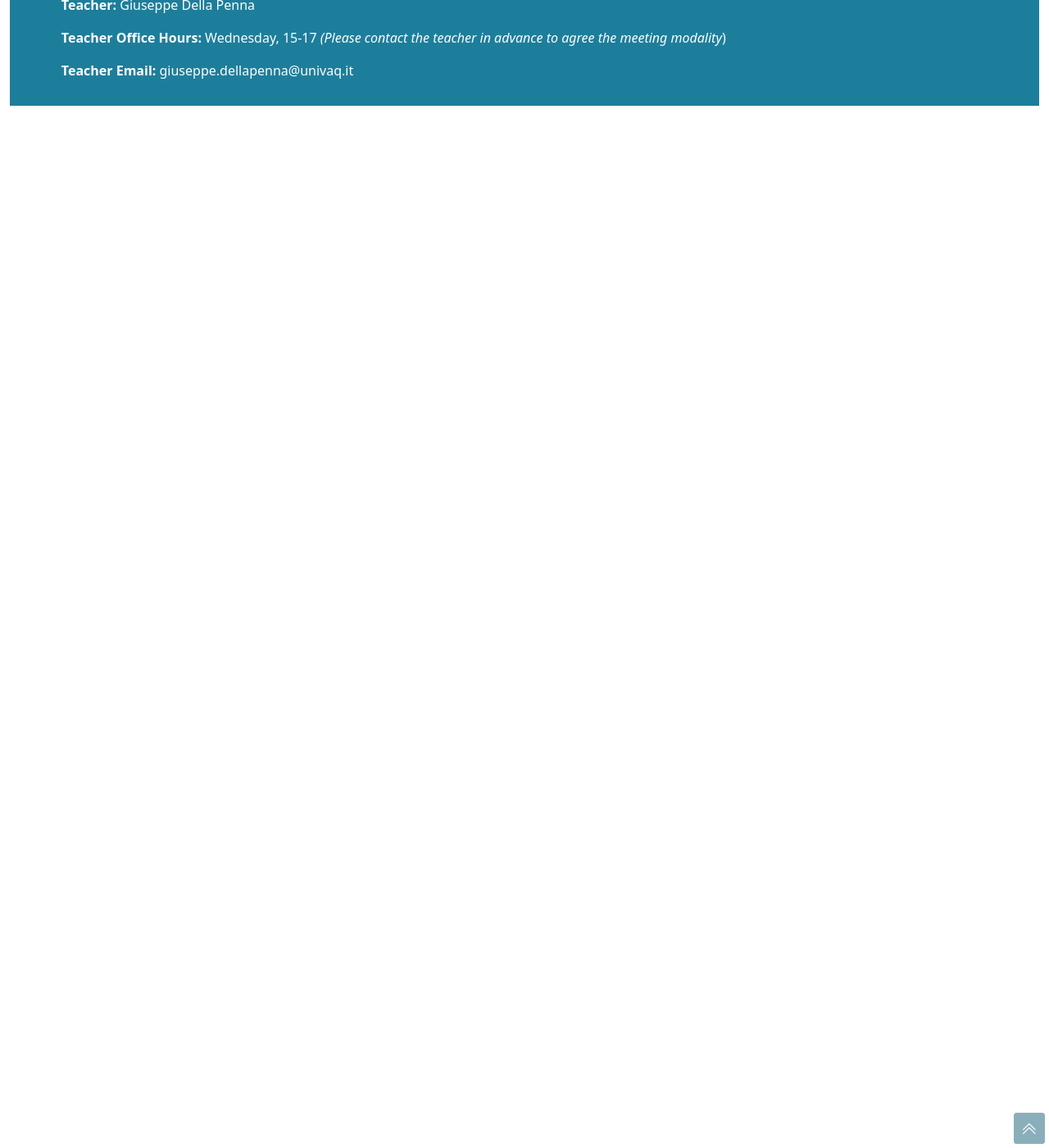
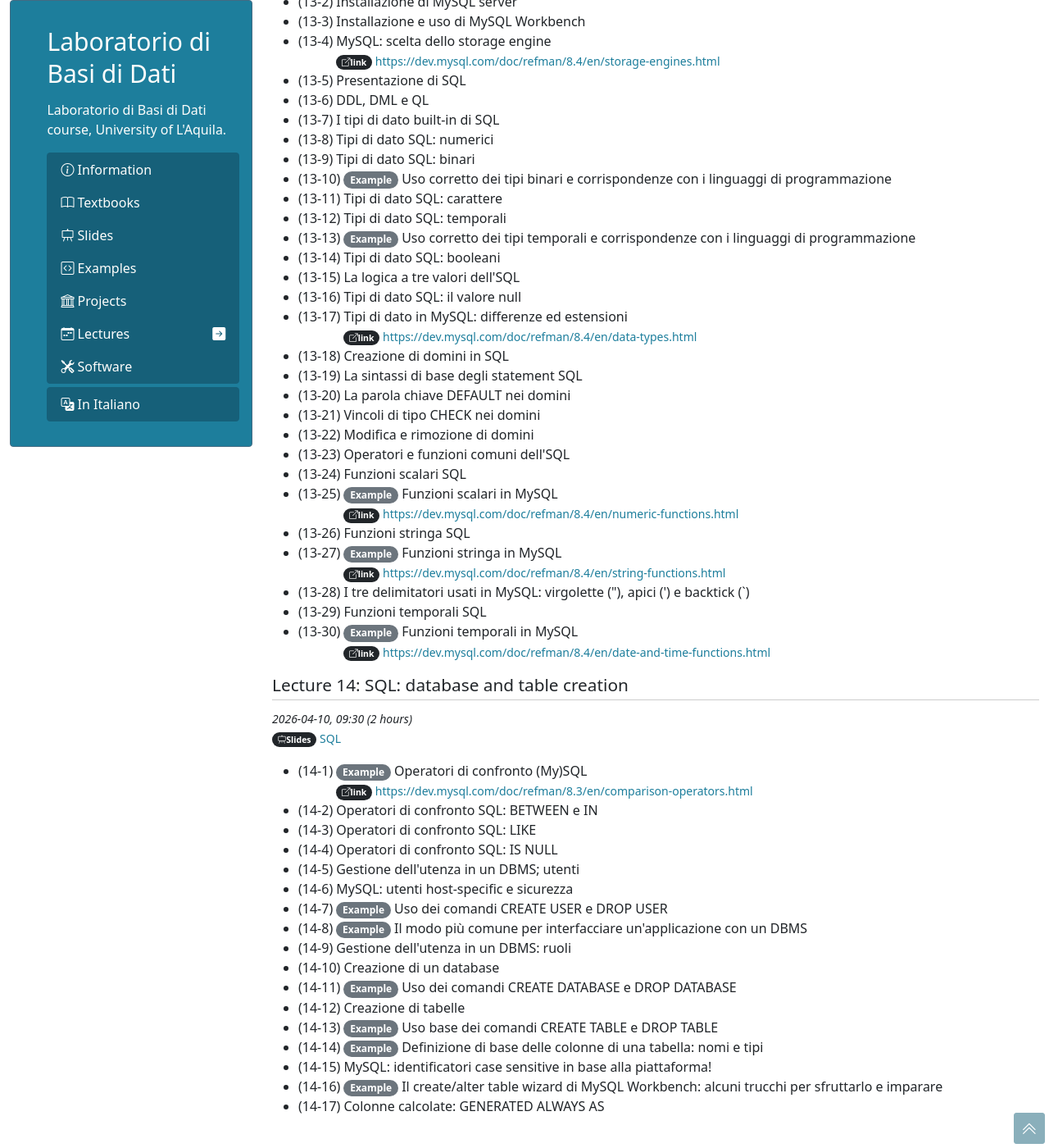
Before and after one commit to LaboratorioBasiDiDati-Univaq/LaboratorioBasiDiDati-Univaq.github.io, a Jekyll site: the page built from logs/log-en-current.html, in a window 1280 px wide and 1400 px high, scrolled down 5468 px. Shown: the whole window at 82% size. Built offline with Jekyll 4.4.1, drawn with Linux system fonts in a browser that asks for light colours; before the commit the page ends 5597 px from its top, so only the background shows below that; some of the changed text lies outside the part shown.

Commit message:
Weekly update

```diff
--- a/_data/log-2025.json
+++ b/_data/log-2025.json
@@ -724,5 +724,220 @@
       "en": "Conceptual and Logic Modelling - final examples",
       "it": "Esercitazione finale sulla progettazione concettuale e logica"
     }
+  },
+  {
+    "date": "2026-04-08T08:30:00",
+    "duration": 3,
+    "slides": [
+      {
+        "name": "SQL",
+        "link": "https://github.com/LaboratorioBasiDiDati-Univaq/LBD_Lecture_Slides"
+      }
+    ],
+    "arguments": [
+      {
+        "all": "Presentazione del DBMS MySQL"
+      },
+      {
+        "all": "Installazione di MySQL server"
+      },
+      {
+        "all": "Installazione e uso di MySQL Workbench"
+      },
+      {
+        "all": "MySQL: scelta dello storage engine",
+        "attachments": [
+          {
+            "link": "https://dev.mysql.com/doc/refman/8.4/en/storage-engines.html"
+          }
+        ]
+      },
+      {
+        "all": "Presentazione di SQL"
+      },
+      {
+        "all": "DDL, DML e QL"
+      },
+      {
+        "all": "I tipi di dato built-in di SQL"
+      },
+      {
+        "all": "Tipi di dato SQL: numerici"
+      },
+      {
+        "all": "Tipi di dato SQL: binari"
+      },
+      {
+        "all": "Uso corretto dei tipi binari e corrispondenze con i linguaggi di programmazione",
+        "type": "esempio"
+      },
+      {
+        "all": "Tipi di dato SQL: carattere"
+      },
+      {
+        "all": "Tipi di dato SQL: temporali"
+      },
+      {
+        "all": "Uso corretto dei tipi temporali e corrispondenze con i linguaggi di programmazione",
+        "type": "esempio"
+      },
+      {
+        "all": "Tipi di dato SQL: booleani"
+      },
+      {
+        "all": "La logica a tre valori dell'SQL"
+      },
+      {
+        "all": "Tipi di dato SQL: il valore null"
+      },
+      {
+        "all": "Tipi di dato in MySQL: differenze ed estensioni",
+        "attachments": [
+          {
+            "link": "https://dev.mysql.com/doc/refman/8.4/en/data-types.html"
+          }
+        ]
+      },
+      {
+        "all": "Creazione di domini in SQL"
+      },
+      {
+        "all": "La sintassi di base degli statement SQL"
+      },
+      {
+        "all": "La parola chiave DEFAULT nei domini"
+      },
+      {
+        "all": "Vincoli di tipo CHECK nei domini"
+      },
+      {
+        "all": "Modifica e rimozione di domini"
+      },
+      {
+        "all": "Operatori e funzioni comuni dell'SQL"
+      },
+      {
+        "all": "Funzioni scalari SQL"
+      },
+      {
+        "all": "Funzioni scalari in MySQL",
+        "type": "esempio",
+        "attachments": [
+          {
+            "link": "https://dev.mysql.com/doc/refman/8.4/en/numeric-functions.html"
+          }
+        ]
+      },
+      {
+        "all": "Funzioni stringa SQL"
+      },
+      {
+        "all": "Funzioni stringa in MySQL",
+        "type": "esempio",
+        "attachments": [
+          {
+            "link": "https://dev.mysql.com/doc/refman/8.4/en/string-functions.html"
+          }
+        ]
+      },
+      {
+        "all": "I tre delimitatori usati in MySQL: virgolette (\"), apici (') e backtick (`)"
+      },
+      {
+        "all": "Funzioni temporali SQL"
+      },
+      {
+        "all": "Funzioni temporali in MySQL",
+        "type": "esempio",
+        "attachments": [
+          {
+            "link": "https://dev.mysql.com/doc/refman/8.4/en/date-and-time-functions.html"
+          }
+        ]
+      }
+    ],
+    "title": {
+      "en": "Introduction to SQL",
+      "it": "Introduzione a SQL"
+    }
+  },
+  {
+    "date": "2026-04-10T09:30:00",
+    "duration": 2,
+    "slides": [
+      {
+        "name": "SQL",
+        "link": "https://github.com/LaboratorioBasiDiDati-Univaq/LBD_Lecture_Slides"
+      }
+    ],
+    "arguments": [
+      {
+        "all": "Operatori di confronto (My)SQL",
+        "type": "esempio",
+        "attachments": [
+          {
+            "link": "https://dev.mysql.com/doc/refman/8.3/en/comparison-operators.html"
+          }
+        ]
+      },
+      {
+        "all": "Operatori di confronto SQL: BETWEEN e IN"
+      },
+      {
+        "all": "Operatori di confronto SQL: LIKE"
+      },
+      {
+        "all": "Operatori di confronto SQL: IS NULL"
+      },
+      {
+        "all": "Gestione dell'utenza in un DBMS; utenti"
+      },
+      {
+        "all": "MySQL: utenti host-specific e sicurezza"
+      },
+      {
+        "all": "Uso dei comandi CREATE USER e DROP USER",
+        "type": "esempio"
+      },
+      {
+        "all": "Il modo pi\u00f9 comune per interfacciare un'applicazione con un DBMS",
+        "type": "esempio"
+      },
+      {
+        "all": "Gestione dell'utenza in un DBMS: ruoli"
+      },
+      {
+        "all": "Creazione di un database"
+      },
+      {
+        "all": "Uso dei comandi CREATE DATABASE e DROP DATABASE",
+        "type": "esempio"
+      },
+      {
+        "all": "Creazione di tabelle"
+      },
+      {
+        "all": "Uso base dei comandi CREATE TABLE e DROP TABLE",
+        "type": "esempio"
+      },
+      {
+        "all": "Definizione di base delle colonne di una tabella: nomi e tipi",
+        "type": "esempio"
+      },
+      {
+        "all": "MySQL: identificatori case sensitive in base alla piattaforma!"
+      },
+      {
+        "all": "Il create/alter table wizard di MySQL Workbench: alcuni trucchi per sfruttarlo e imparare",
+        "type": "esempio"
+      },
+      {
+        "all": "Colonne calcolate: GENERATED ALWAYS AS"
+      }
+    ],
+    "title": {
+      "en": "SQL: database and table creation",
+      "it": "SQL: creazione di database e tabelle"
+    }
   }
 ]
```
